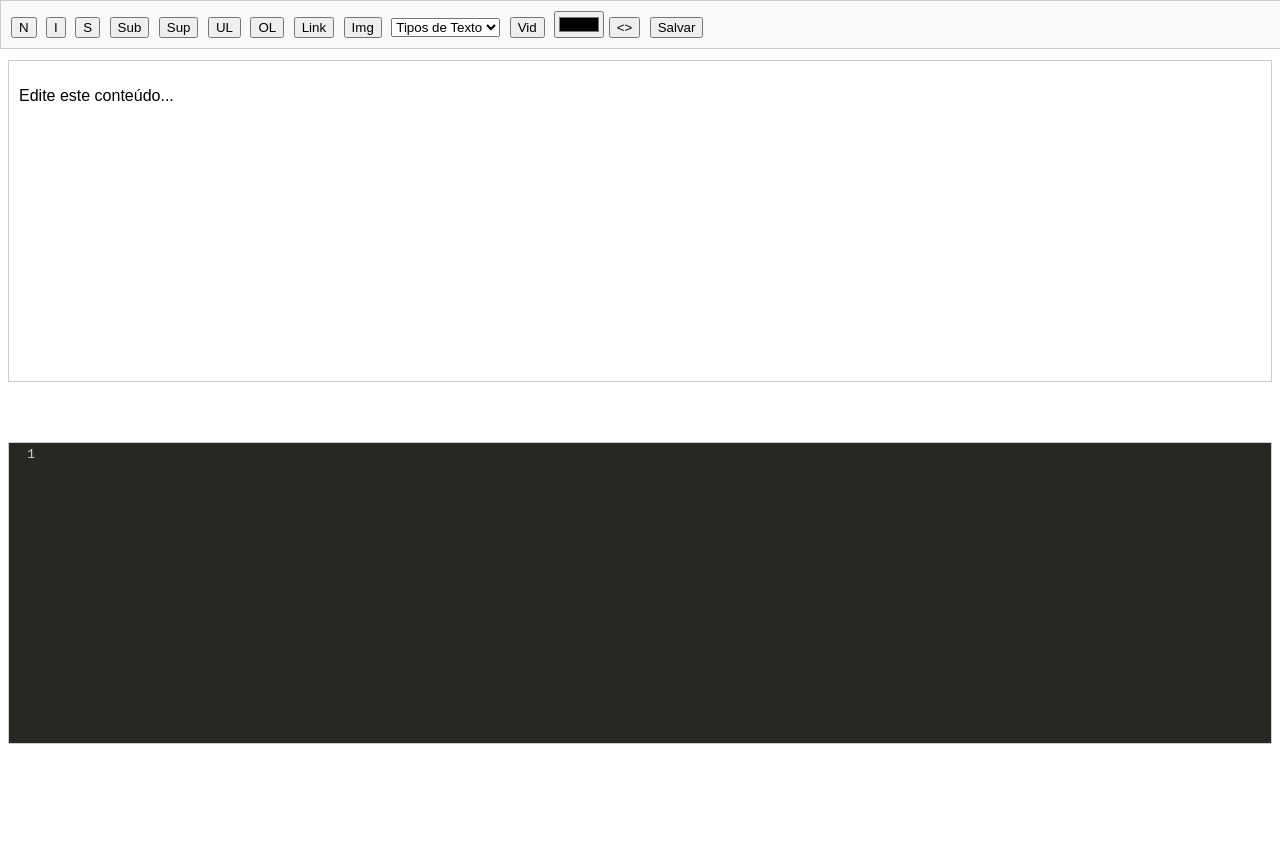
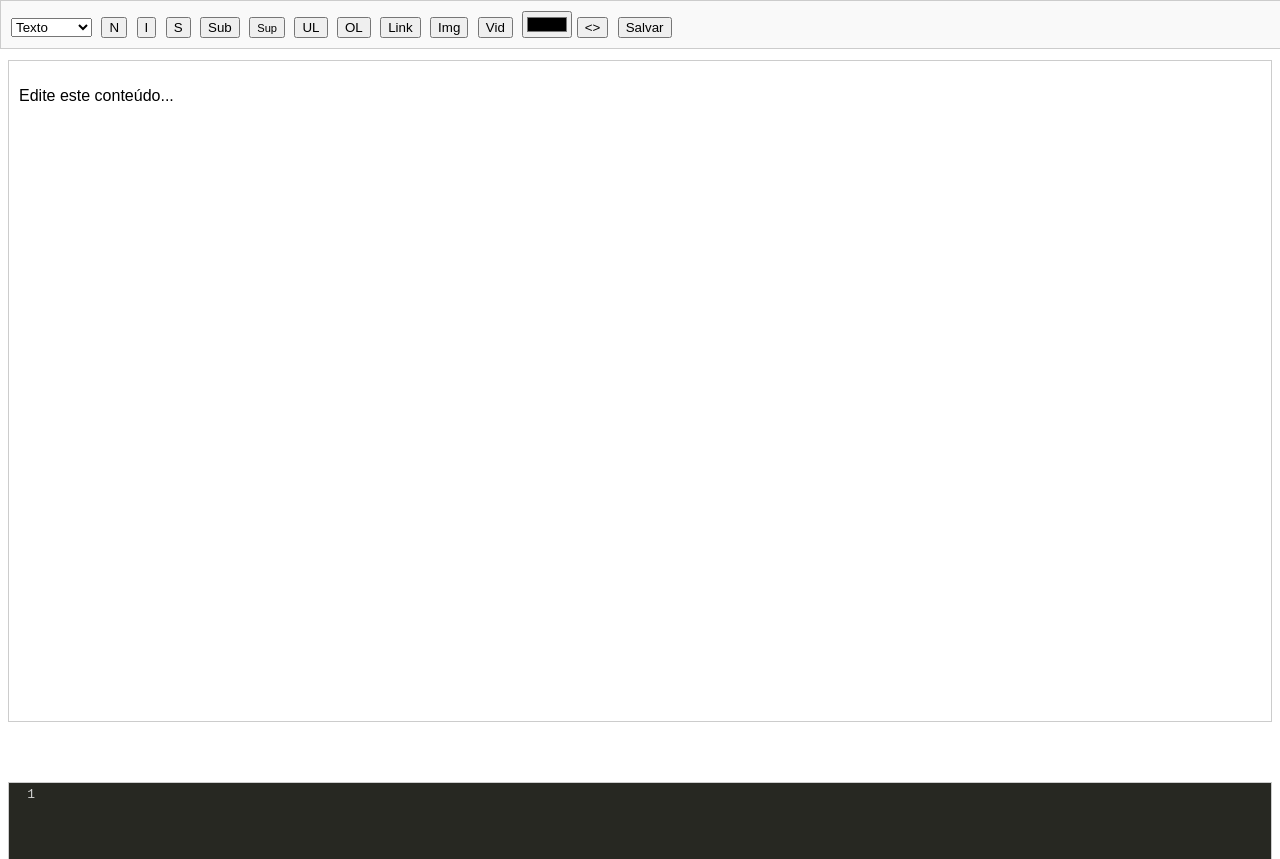
Before and after one commit to CetecJacobina/editor-html, a plain HTML site: page index.html in a window 1280 px wide. Shown: the top 859 px of the page. Before the commit the page ends 800 px from the top, so only its background shows below. Drawn offline with nearby package versions, Linux system fonts and the light colour scheme.

Commit message:
atualização

```diff
--- a/index.html
+++ b/index.html
@@ -1,5 +1,6 @@
 <!DOCTYPE html>
 <html lang="pt-BR">
+
 <head>
     <meta charset="UTF-8">
     <meta name="viewport" content="width=device-width, initial-scale=1.0">
@@ -8,6 +9,7 @@
         body {
             font-family: Arial, sans-serif;
         }
+
         .toolbar {
             position: fixed;
             top: 0;
@@ -19,45 +21,64 @@
             margin-bottom: 10px;
             z-index: 1000;
         }
-        .toolbar button, .toolbar select {
+
+        .toolbar button,
+        .toolbar select {
             margin-right: 5px;
+
         }
+
         #editor {
             border: 1px solid #ccc;
             min-height: 300px;
+            height: 80vh;
             padding: 10px;
             background-color: #fff;
             margin-top: 60px;
         }
+
         .CodeMirror {
             border: 1px solid #ccc;
-            min-height: 300px;
+            height: 600px;
+            /* Definir a altura em 90vh */
             margin-top: 60px;
         }
     </style>
+    <link rel="stylesheet" href="style.css">
+
     <link rel="stylesheet" href="https://cdnjs.cloudflare.com/ajax/libs/codemirror/5.65.5/codemirror.min.css">
     <link rel="stylesheet" href="https://cdnjs.cloudflare.com/ajax/libs/codemirror/5.65.5/theme/monokai.min.css">
 </head>
+
 <body>
     <div class="toolbar">
+        <select onchange="execCmdWithArg('formatBlock', this.value)">
+            <option value=""> Texto</option>
+            <option value="h1">
+                <h1>Título 1</h1>
+            </option>
+            <option value="h2">
+                <h2>Título 2</h2>
+            </option>
+            <option value="h3">
+                <h3>Título 3</h3>
+            </option>
+            <option value="h4">
+                <h4>Título 4</h4>
+            </option>
+            <option value="p">Parágrafo</option>
+        </select>
         <button onclick="execCmd('bold')">N</button>
         <button onclick="execCmd('italic')">I</button>
         <button onclick="execCmd('underline')">S</button>
         <button onclick="execCmd('subscript')">Sub</button>
-        <button onclick="execCmd('superscript')">Sup</button>
+        <button onclick="execCmd('superscript')"><small>Sup</small></button>
         <button onclick="execCmd('insertUnorderedList')">UL</button>
         <button onclick="execCmd('insertOrderedList')">OL</button>
         <button onclick="execCmd('createLink')">Link</button>
         <button onclick="execCmd('insertImage')">Img</button>
-        <select onchange="execCmdWithArg('formatBlock', this.value)">
-            <option value="">Tipos de Texto</option>
-            <option value="h1">T1</option>
-            <option value="h2">T2</option>
-            <option value="h3">T3</option>
-            <option value="h4">T4</option>
-            <option value="p">Parágrafo</option>
-        </select>
-        <button onclick="execCmd('insertHTML', '<video controls src=\'URL\'>Seu navegador não suporta o elemento <code>video</code>.</video>')">Vid</button>
+
+        <button onclick="insertVideo()">Vid</button>
         <input type="color" onchange="execCmdWithArg('foreColor', this.value)">
         <button onclick="toggleSource()">&#60;&#62;</button>
         <button onclick="saveAsHTML()">Salvar</button>
@@ -76,4 +97,5 @@
     <script src="https://cdnjs.cloudflare.com/ajax/libs/js-beautify/1.14.0/beautify-html.min.js"></script>
     <script src="script.js"></script>
 </body>
+
 </html>
--- a/script.js
+++ b/script.js
@@ -5,9 +5,13 @@ document.addEventListener('DOMContentLoaded', function () {
         theme: "monokai",
         lineNumbers: true,
         autoCloseTags: true,
-        lineWrapping: true,  // Adicione essa linha para permitir a quebra de linha
-        showInvisibles: true // Adicione essa linha para exibir caracteres invisíveis
+        lineWrapping: true,
+        showInvisibles: true
     });
+
+    // Define a altura do editor em 90vh usando JavaScript
+    sourceCodeEditor.setSize(null, '90vh');
+
     let isSourceVisible = false;
 
     function execCmd(command) {
@@ -21,6 +25,14 @@ document.addEventListener('DOMContentLoaded', function () {
 
     function execCmdWithArg(command, arg) {
         document.execCommand(command, false, arg);
+    }
+
+    function insertVideo() {
+        const videoURL = prompt("Insira o URL de incorporação do vídeo:");
+        if (videoURL) {
+            const videoHTML = `<div class="video-container">${videoURL}</div>`;
+            document.execCommand('insertHTML', false, videoHTML);
+        }
     }
 
     function toggleSource() {
@@ -70,6 +82,7 @@ document.addEventListener('DOMContentLoaded', function () {
 
     window.execCmd = execCmd;
     window.execCmdWithArg = execCmdWithArg;
+    window.insertVideo = insertVideo;
     window.toggleSource = toggleSource;
     window.formatHTML = formatHTML;
     window.saveAsHTML = saveAsHTML;
```
